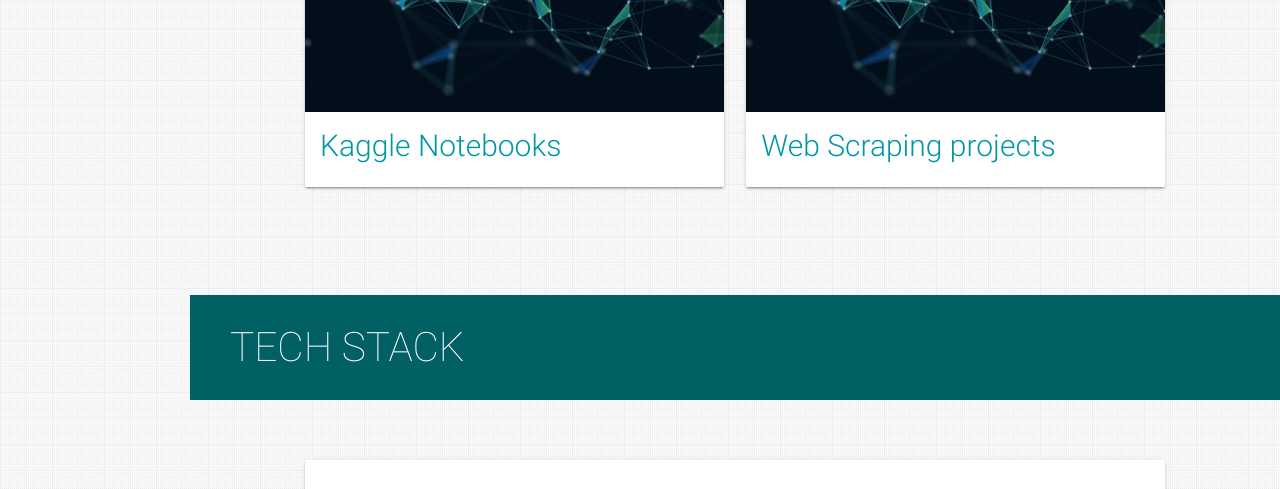
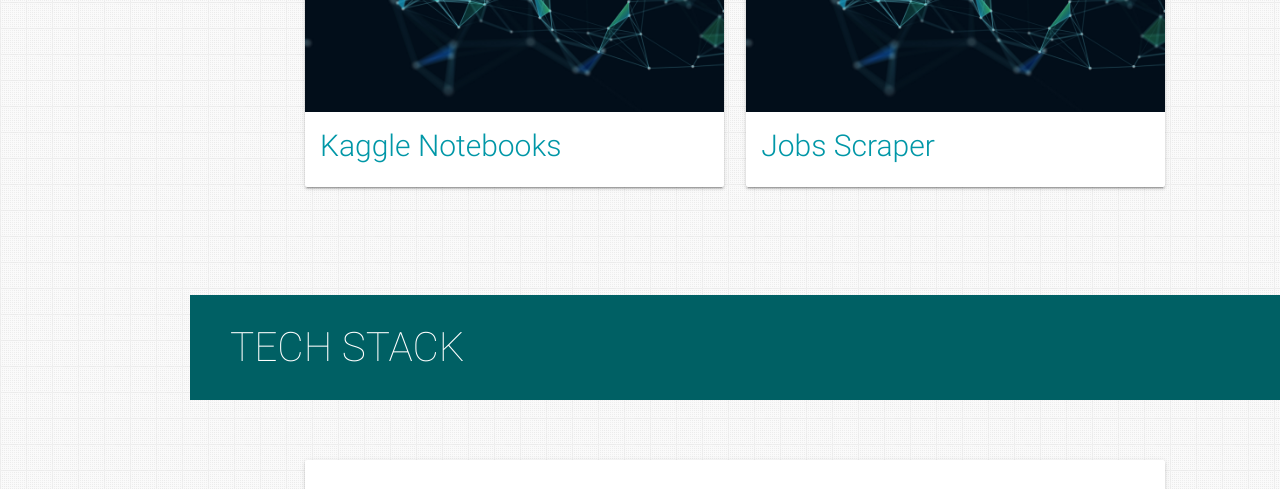
Before and after one commit to sagravela/sagravela.github.io, a plain HTML site: page index.html in a window 1280 px wide. Shown: the part 2520-3009 px from the top of the page. Drawn offline with nearby package versions, Linux system fonts and the light colour scheme.

Commit message:
added Jobs Scraper app

```diff
--- a/index.html
+++ b/index.html
@@ -364,21 +364,20 @@
             </div>
           </div>
 
-          <!-- Web Scraping projects -->
+          <!-- Jobs Scraper -->
           <div class="col s12 m8 l6 offset-m2">
             <div class="card medium">
               <div class="card-image waves-effect waves-block waves-light">
-                <img alt="WS projects" src="assets/tech_img/ai-wallpaper-1.jpg" style="width: 100%" class="activator" />
+                <img alt="Jobs Scraper" src="assets/tech_img/ai-wallpaper-1.jpg" style="width: 100%" class="activator" />
               </div>
               <div class="card-content">
-                <span class="card-title activator cyan-text text-darken-2 hoverline">Web Scraping projects</span>
+                <span class="card-title activator cyan-text text-darken-2 hoverline">Jobs Scraper</span>
               </div>
               <div class="card-reveal">
                 <span class="card-title grey-text"><small>Accomplishments</small><i class="mdi-navigation-close right"></i></span>
-                <p>Discover my web scraping projects, where I harness the power of automation to extract and transform raw online data into valuable insights. From navigating complex websites to building efficient data pipelines, these projects showcase the art of turning the web into actionable information.</p>
-                <p><b>Tools:</b> Python, Selenium, Scrapy, HTML5, CSS3</p>
+                <p>The Job Scraper is designed to connect to various job websites, retrieve offers information, and filter the results based on keywords provided by the user. Leverages the <b>Scrapy</b> framework to efficiently scrape job listings and present the most relevant opportunities according to the user's preferences.</p>
                 <div class="card-action">
-                  <a aria-label="Source code" href="https://github.com/sagravela/ws_projects"
+                  <a aria-label="Source code" href="https://github.com/sagravela/Jobs-Scraper"
                     target="_blank" data-position="top" data-tooltip="View Source"
                     class="btn-floating btn-small waves-effect waves-light blue-grey tooltipped"><i
                       class="fa fa-github"></i></a>
```
